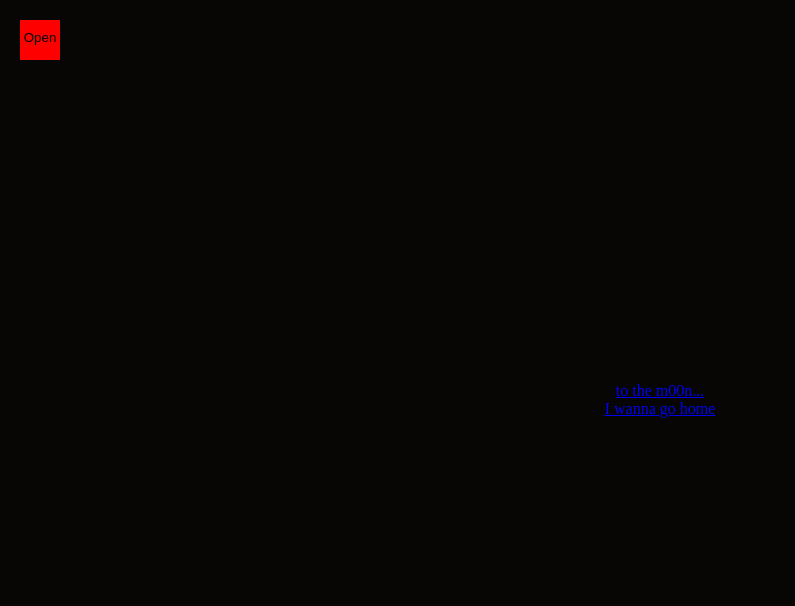
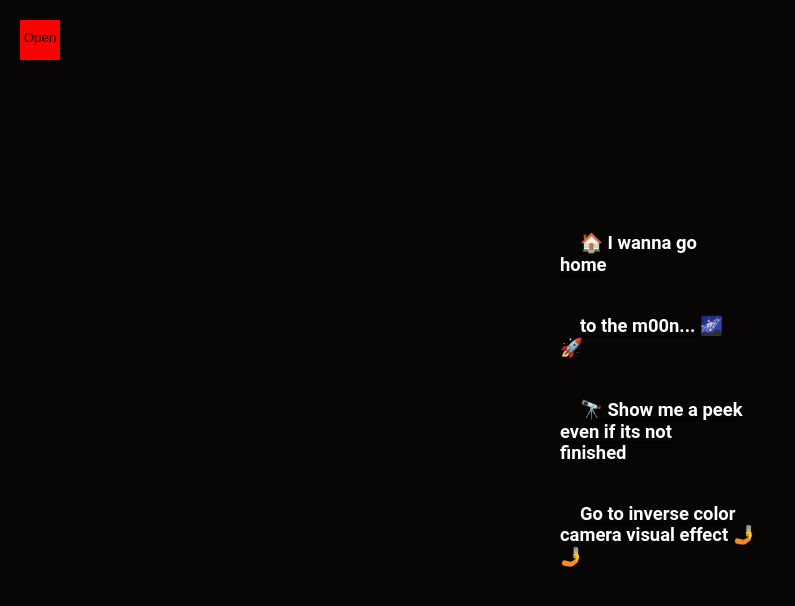
Before and after one commit to GuillermoBarboza/guilleuy, a Next.js app: page /vfx in a window 1280 px wide. Both pictures are taken after a click on the button "Open". Shown: the top 606 px of the page, without its empty margins (0-795 px from the left). Built offline with nearby package versions, Linux system fonts and the light colour scheme; no server answers.

Commit message:
feature> better nav menu

```diff
--- a/components/Nav/Nav.module.css
+++ b/components/Nav/Nav.module.css
@@ -25,6 +25,14 @@
     visibility: hidden;
 }
 
+.listItem {
+    /* list item is a list item */
+    margin: 20px;
+    text-decoration: underline;
+    text-underline-position: under;
+    width: 200px;
+}
+
 .button {
     /* button is a hamburger menu */
     position: absolute;
@@ -44,3 +52,25 @@
     z-index: 10;
 
 }
+
+.link {
+    /* link is a link */
+    text-decoration: none;
+    color: white;
+    font-size: 1.15rem;
+    font-weight: 700;
+    margin: 20px;
+    transition: all 0.3s ease-in-out;
+    font-family: 'Roboto', serif;
+}
+
+/*  list all font family names */
+/*  font-family: 'Montserrat', sans-serif; */
+/*  font-family: 'Roboto', sans-serif; */
+/*  font-family: 'Open Sans', sans-serif; */
+/*  font-family: 'Lato', sans-serif; */
+/*  font-family: 'Raleway', sans-serif; */
+/*  font-family: 'Oswald', sans-serif; */
+/*  font-family: 'Lora', serif; */
+/*  font-family: 'Merriweather', serif; */
+/*  font-family: 'Playfair Display', serif; */
--- a/components/Nav/Nav.tsx
+++ b/components/Nav/Nav.tsx
@@ -2,6 +2,7 @@ import styles from './Nav.module.css'
 import React, { useEffect, useRef } from 'react'
 import { useRouter } from 'next/router'
 import gsap from 'gsap';
+
 
 export default function Nav() {
     const navRef: React.RefObject<HTMLElement> = useRef(null);
@@ -30,11 +31,8 @@ export default function Nav() {
         timelineRef.current?.reverse();
     }
 
+    useEffect(() => {
 
-
-
-
-    useEffect(() => {
         timelineRef.current = gsap.timeline({
             paused: true,
             defaults: {
@@ -64,21 +62,27 @@ export default function Nav() {
             </button>
             <nav className={styles.nav} ref={navRef} >
                 <ul className={styles.list} ref={listRef} >
-                    <li>
-                        <a href='/space' onClick={(e) => handleClick(e)} className={styles.link}>
-                            to the m00n...
+                    <li className={styles.listItem} >
+                        <a href='/' onClick={(e) => handleClick(e)} className={styles.link}>
+                        🏠 I wanna go home
                         </a>
                     </li>
-                    <li>
-                        <a href='/' onClick={(e) => handleClick(e)} className={styles.link}>
-                            I wanna go home
+                    <li className={styles.listItem}>
+                        <a href='/space' onClick={(e) => handleClick(e)} className={styles.link}>
+                            to the m00n... 🌌 🚀
                         </a>
                     </li>
-                   {/*  <li>
+
+                    <li className={styles.listItem}>
                         <a href='/develop' onClick={handleClick} className={styles.link}>
-                            Show me a peek even if its broken
+                        🔭 Show me a peek even if its not finished
                         </a>
-                    </li> */}
+                    </li>
+                    <li className={styles.listItem}>
+                        <a href='/vfx' onClick={handleClick} className={styles.link}>
+                           Go to inverse color camera visual effect 🤳 🤳
+                        </a>
+                    </li>
                 </ul>
             </nav>
         </>
--- a/components/Vfx/Vfx.module.css
+++ b/components/Vfx/Vfx.module.css
@@ -1,6 +1,6 @@
 .canvas {
-  border: 4px solid blue;
   height: 50vh;
+  width: 400px;
   margin: auto;
 }
 .video {
--- a/components/Vfx/Vfx.tsx
+++ b/components/Vfx/Vfx.tsx
@@ -122,7 +122,7 @@ export default function Vfx() {
         <div className={styles.wrapper}>
             <canvas ref={canvasRef} className={styles.canvas}></canvas>
             <video ref={videoRef} className={styles.video}></video>
-            <a href="/" className={styles.link}>Back to Space</a>
+
         </div>
     )
 }
```
